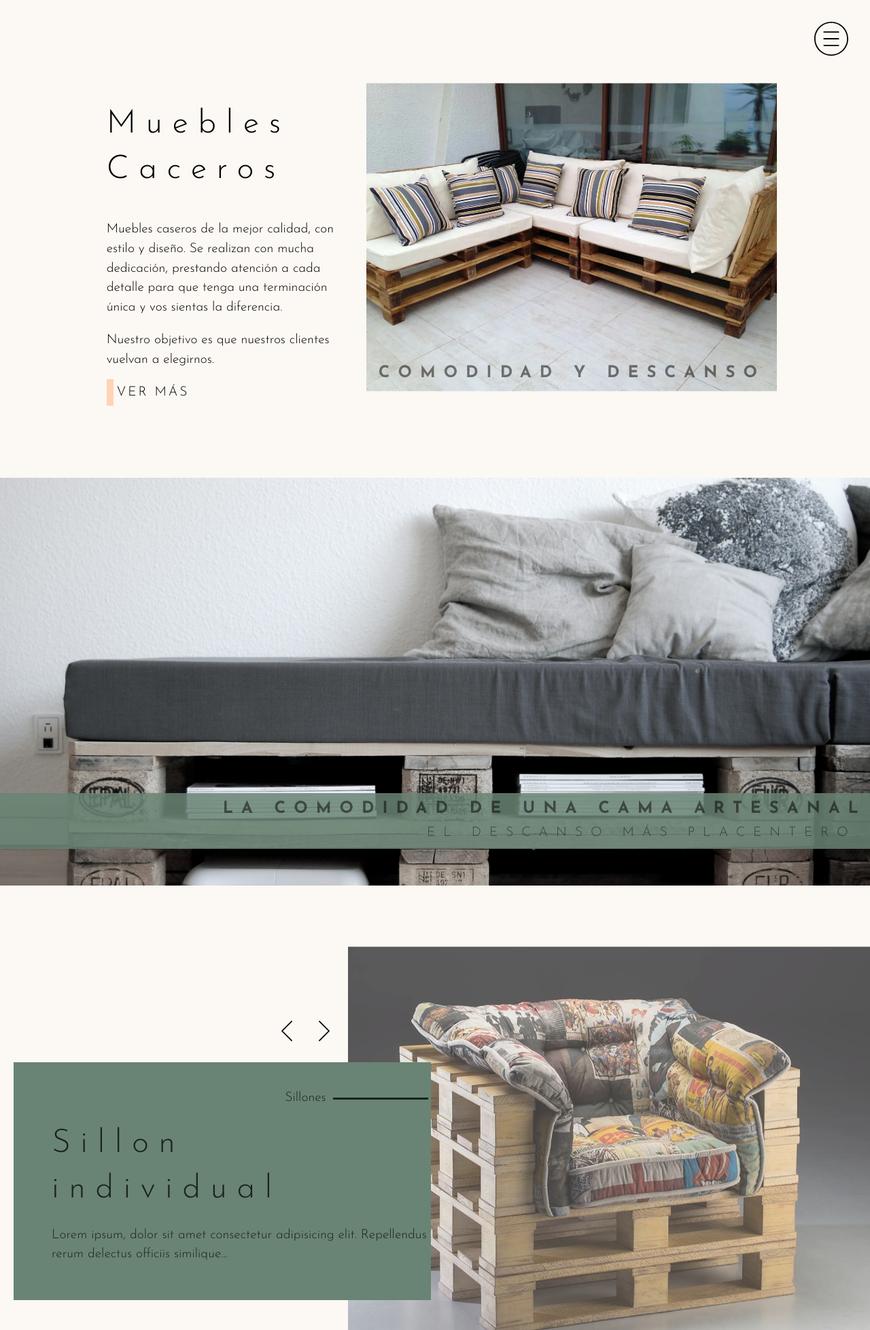
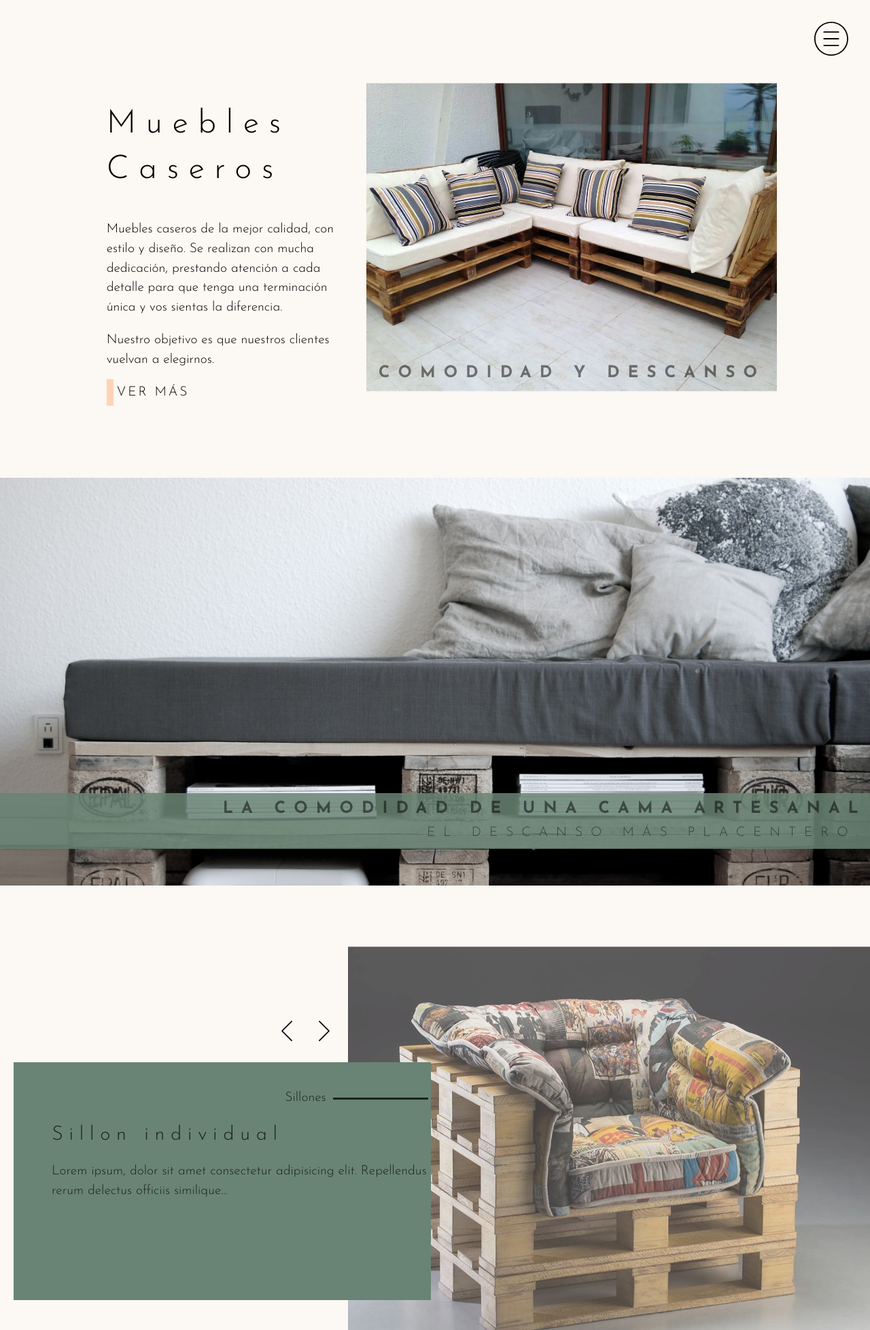
Before and after one commit to EmanuelCruz/handmade-furniture-page, a website built with webpack: page assets/index.template.html in a window 1280 px wide. Shown: the top 1957 px of the page at 68% size. Built offline with nearby package versions, Linux system fonts and the light colour scheme; files whose address does not match are found by name.

Commit message:
Fix: Sobresale titulo de los slider en mobile

```diff
--- a/assets/css/modules/_mixin.scss
+++ b/assets/css/modules/_mixin.scss
@@ -45,11 +45,16 @@
   font-size: 1.2em;
   font-weight: 300;
   line-height: 1.5em;
-  h1,
-  h2 {
+  h1 {
     font-weight: inherit;
     font-size: $big;
     letter-spacing: 0.3em;
     line-height: 1.4em;
   }
+  h2 {
+    font-weight: inherit;
+    font-size: $mediun;
+    letter-spacing: 0.3em;
+    line-height: 1.4em;
+  }
 }
--- a/assets/css/modules/_variables.scss
+++ b/assets/css/modules/_variables.scss
@@ -7,7 +7,7 @@ $negro: #000;
 
 //fuente
 $small: 16px;
-$mediun: 20px;
+$mediun: 29px;
 $big: 48px;
 
 $large-padding: 10px 15px;
--- a/assets/index.template.html
+++ b/assets/index.template.html
@@ -36,7 +36,7 @@
         <div class="container">
           <div class="grid-main-area">
             <div class="text">
-              <h1>Muebles Caceros</h1>
+              <h1>Muebles Caseros</h1>
               <p>
                 Muebles caseros de la mejor calidad, con estilo y diseño. Se
                 realizan con mucha dedicación, prestando atención a cada detalle
```
